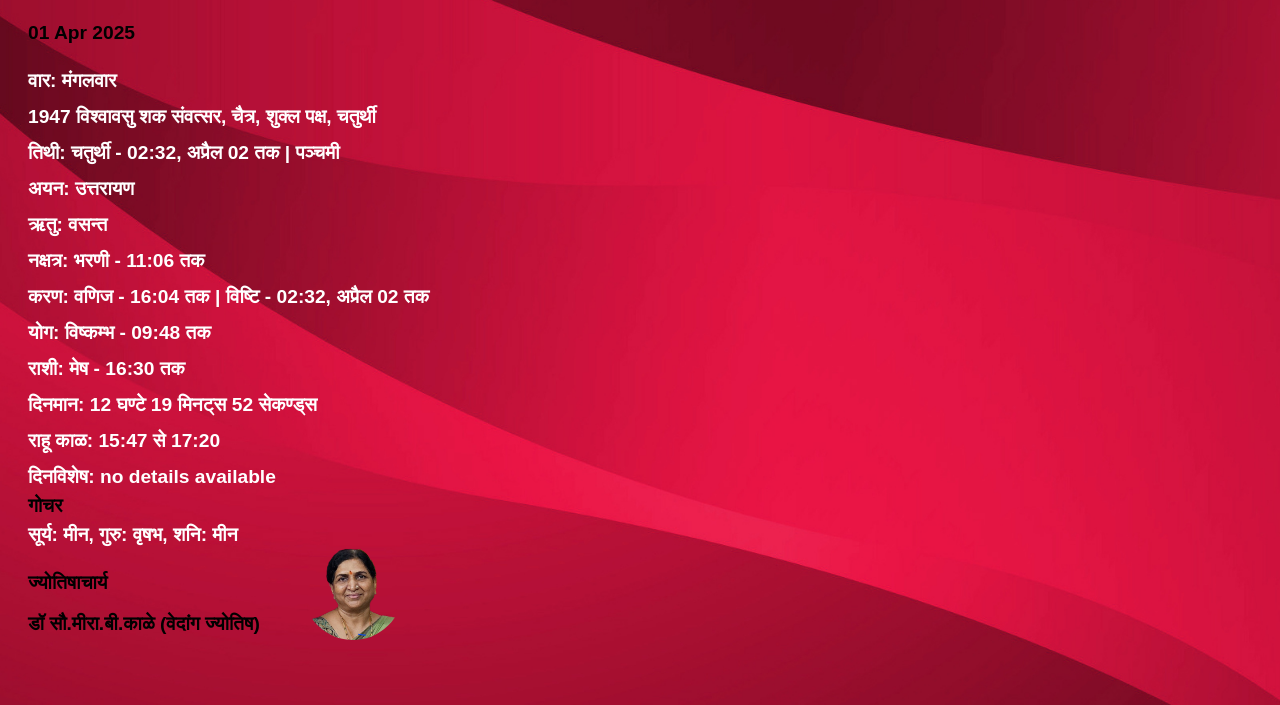
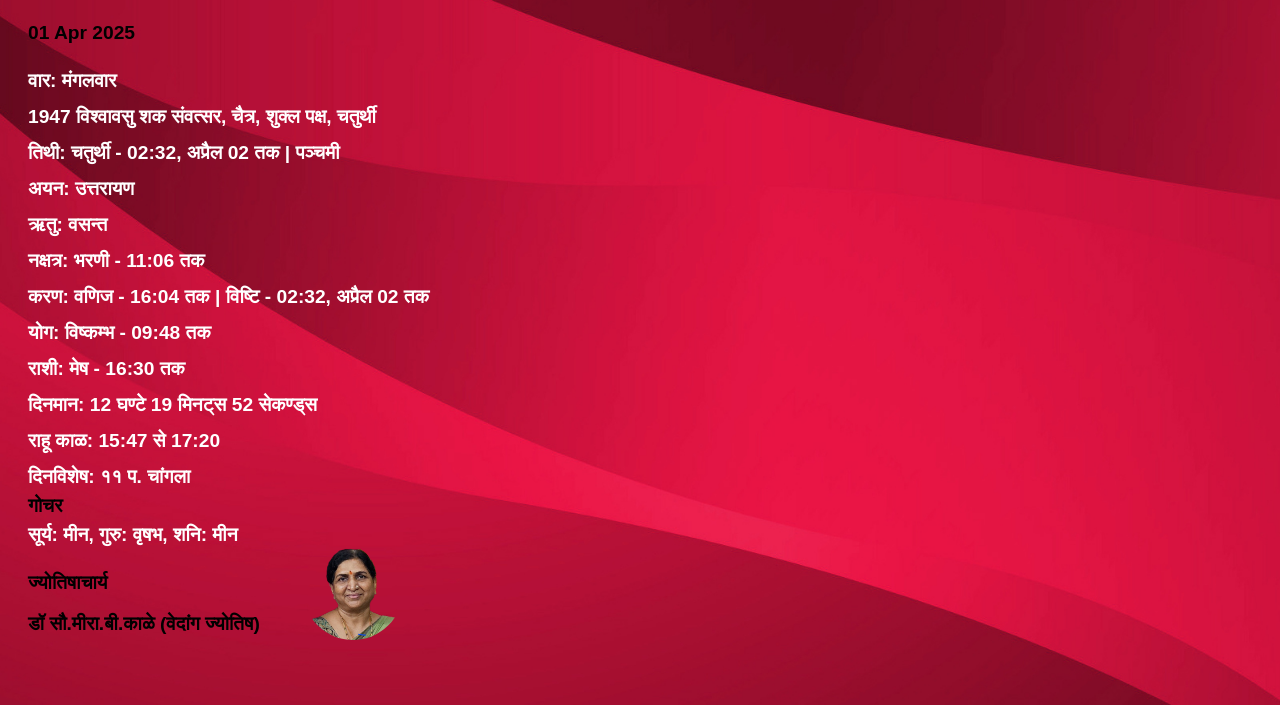
Before and after one commit to pisces0009/MeeraJyotish, a website: page panchang.html in a window 1280 px wide. Shown: the part 95-800 px from the top of the page. Drawn offline with Linux system fonts and the light colour scheme.

Commit message:
Update panchang.html

```diff
--- a/panchang.html
+++ b/panchang.html
@@ -98,7 +98,7 @@
         <div class="panchang-detail"><strong>राशी: मेष - 16:30 तक</strong></div>
         <div class="panchang-detail"><strong>दिनमान: 12 घण्टे 19 मिनट्स 52 सेकण्ड्स</strong></div>
         <div class="panchang-detail"><strong>राहू काळ: 15:47 से 17:20</strong></div>
-        <div class="panchang-detail"><strong>दिनविशेष: no details available</strong></div>
+        <div class="panchang-detail"><strong>दिनविशेष: ११ प. चांगला</strong></div>
         <div class="additional-text"><strong>गोचर</strong></div>
         <div class="panchang-detail"><strong>सूर्य: मीन</strong><strong>, गुरु: वृषभ</strong><strong>, शनि: मीन</strong></div></div>
 
```
